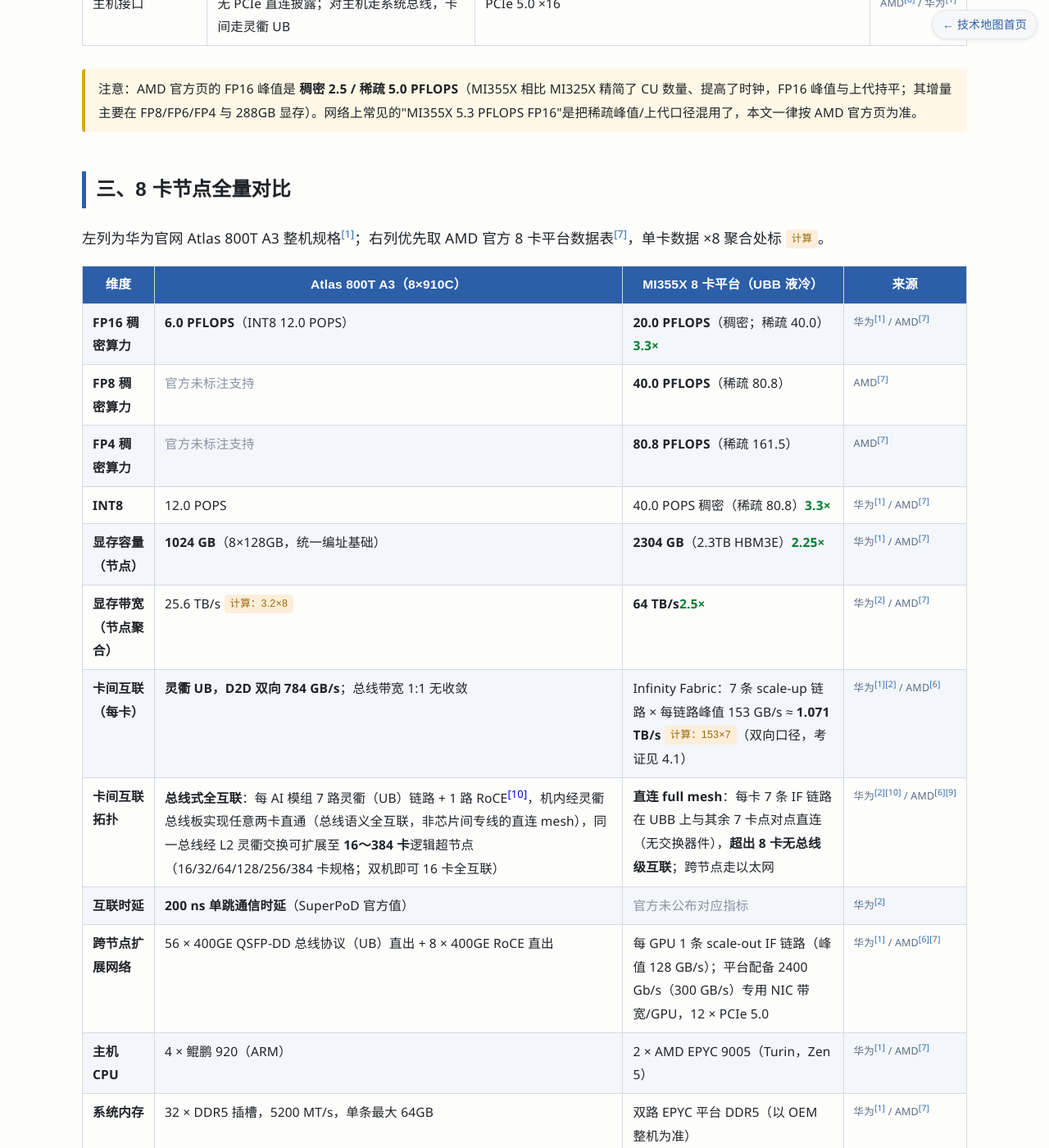
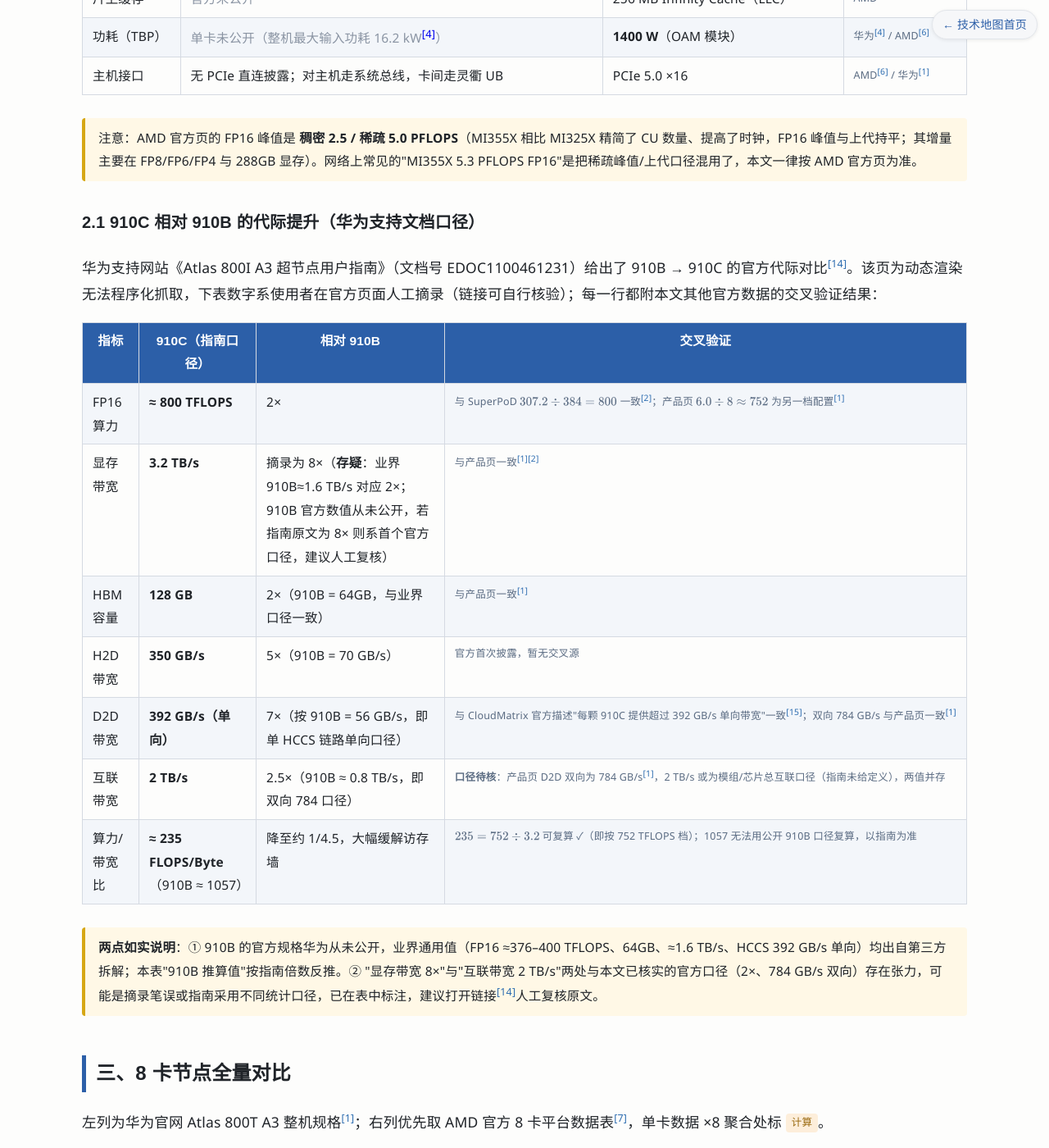
Before and after one commit to luxiangz/llm-tech-map, a Jekyll site: the page docs/hardware/atlas800a3-vs-mi355x.html, which Jekyll copies as it is, in a window 1280 px wide and 1400 px high, scrolled down 2167 px. Shown: the whole window at 82% size. Built offline with Jekyll 4.4.1, drawn with Linux system fonts in a browser that asks for light colours; a style sheet for code colours, icons or effects is not loaded; some of the changed text lies outside the part shown.

Commit message:
Atlas A3 vs MI355X 对比更新：新增 910C vs 910B 代际演进小节（支持文档口径：FP16≈800T/H2D 350G/D2D 392G/算力带宽比235；两处存疑口径已标注）

```diff
--- a/docs/hardware/atlas800a3-vs-mi355x.html
+++ b/docs/hardware/atlas800a3-vs-mi355x.html
@@ -76,7 +76,7 @@
 <tr><th>项目</th><th>昇腾 910C（A3 世代）</th><th>AMD Instinct MI355X</th><th>来源</th></tr>
 <tr><td>架构 / 制程</td><td>达芬奇架构；制程官方未公开</td><td>CDNA 4；台积电 <b>3nm（计算芯片）+ 6nm（I/O 芯片）</b></td><td class="src">AMD<sup><a href="#ref6">[6]</a></sup></td></tr>
 <tr><td>晶体管 / 核心规模</td><td class="na">官方未公开</td><td>185 亿晶体管；16,384 流处理器 / 256 CU / 1024 矩阵核，峰值引擎时钟 2400 MHz</td><td class="src">AMD<sup><a href="#ref6">[6]</a></sup></td></tr>
-<tr><td>FP16 / BF16（稠密）</td><td>≈ 0.75 PFLOPS <span class="calc">计算：6.0÷8</span>；稀疏官方未标注</td><td><b>2.5 PFLOPS</b>（稀疏 5.0）<span class="win">≈3.3×</span></td><td class="src">华为<sup><a href="#ref1">[1]</a></sup> / AMD<sup><a href="#ref6">[6]</a></sup></td></tr>
+<tr><td>FP16 / BF16（稠密）</td><td>≈ 0.75 PFLOPS <span class="calc">计算：6.0÷8</span> ～ 0.8 PFLOPS（SuperPoD 官方值 $307.2 \div 384 = 800$ TFLOPS<sup><a href="#ref2">[2]</a></sup>；支持文档亦标 ≈800 TFLOPS<sup><a href="#ref14">[14]</a></sup>）；稀疏官方未标注</td><td><b>2.5 PFLOPS</b>（稀疏 5.0）<span class="win">≈3.3×</span></td><td class="src">华为<sup><a href="#ref1">[1]</a><a href="#ref2">[2]</a><a href="#ref14">[14]</a></sup> / AMD<sup><a href="#ref6">[6]</a></sup></td></tr>
 <tr><td>FP8</td><td class="na">官方规格未标注 FP8（无公开数据）</td><td><b>5 PFLOPS 稠密 / 10.1 稀疏</b>（MXFP8 与 OCP-FP8 同值）</td><td class="src">AMD<sup><a href="#ref6">[6]</a></sup></td></tr>
 <tr><td>FP4 / FP6</td><td class="na">无官方数据</td><td><b>10.1 PFLOPS</b>（MXFP4 与 MXFP6 同值）</td><td class="src">AMD<sup><a href="#ref6">[6]</a></sup></td></tr>
 <tr><td>INT8</td><td>≈ 1.5 POPS <span class="calc">计算：12.0÷8</span></td><td>5 POPS 稠密 / 10.1 稀疏 <span class="win">≈3.3×</span></td><td class="src">华为<sup><a href="#ref1">[1]</a></sup> / AMD<sup><a href="#ref6">[6]</a></sup></td></tr>
@@ -88,6 +88,20 @@
 <tr><td>主机接口</td><td>无 PCIe 直连披露；对主机走系统总线，卡间走灵衢 UB</td><td>PCIe 5.0 ×16</td><td class="src">AMD<sup><a href="#ref6">[6]</a></sup> / 华为<sup><a href="#ref1">[1]</a></sup></td></tr>
 </table>
 <div class="note">注意：AMD 官方页的 FP16 峰值是 <b>稠密 2.5 / 稀疏 5.0 PFLOPS</b>（MI355X 相比 MI325X 精简了 CU 数量、提高了时钟，FP16 峰值与上代持平；其增量主要在 FP8/FP6/FP4 与 288GB 显存）。网络上常见的"MI355X 5.3 PFLOPS FP16"是把稀疏峰值/上代口径混用了，本文一律按 AMD 官方页为准。</div>
+
+<h3>2.1 910C 相对 910B 的代际提升（华为支持文档口径）</h3>
+<p>华为支持网站《Atlas 800I A3 超节点用户指南》（文档号 EDOC1100461231）给出了 910B → 910C 的官方代际对比<sup class="src"><a href="#ref14">[14]</a></sup>。该页为动态渲染无法程序化抓取，下表数字系使用者在官方页面人工摘录（链接可自行核验）；每一行都附本文其他官方数据的交叉验证结果：</p>
+<table>
+<tr><th>指标</th><th>910C（指南口径）</th><th>相对 910B</th><th>交叉验证</th></tr>
+<tr><td>FP16 算力</td><td><b>≈ 800 TFLOPS</b></td><td>2×</td><td class="src">与 SuperPoD $307.2 \div 384 = 800$ 一致<sup><a href="#ref2">[2]</a></sup>；产品页 $6.0 \div 8 \approx 752$ 为另一档配置<sup><a href="#ref1">[1]</a></sup></td></tr>
+<tr><td>显存带宽</td><td><b>3.2 TB/s</b></td><td>摘录为 8×（<b>存疑</b>：业界 910B≈1.6 TB/s 对应 2×；910B 官方数值从未公开，若指南原文为 8× 则系首个官方口径，建议人工复核）</td><td class="src">与产品页一致<sup><a href="#ref1">[1]</a><a href="#ref2">[2]</a></sup></td></tr>
+<tr><td>HBM 容量</td><td><b>128 GB</b></td><td>2×（910B = 64GB，与业界口径一致）</td><td class="src">与产品页一致<sup><a href="#ref1">[1]</a></sup></td></tr>
+<tr><td>H2D 带宽</td><td><b>350 GB/s</b></td><td>5×（910B = 70 GB/s）</td><td class="src">官方首次披露，暂无交叉源</td></tr>
+<tr><td>D2D 带宽</td><td><b>392 GB/s（单向）</b></td><td>7×（按 910B = 56 GB/s，即单 HCCS 链路单向口径）</td><td class="src">与 CloudMatrix 官方描述"每颗 910C 提供超过 392 GB/s 单向带宽"一致<sup><a href="#ref15">[15]</a></sup>；双向 784 GB/s 与产品页一致<sup><a href="#ref1">[1]</a></sup></td></tr>
+<tr><td>互联带宽</td><td><b>2 TB/s</b></td><td>2.5×（910B ≈ 0.8 TB/s，即双向 784 口径）</td><td class="src"><b>口径待核</b>：产品页 D2D 双向为 784 GB/s<sup><a href="#ref1">[1]</a></sup>，2 TB/s 或为模组/芯片总互联口径（指南未给定义），两值并存</td></tr>
+<tr><td>算力/带宽比</td><td><b>≈ 235 FLOPS/Byte</b>（910B ≈ 1057）</td><td>降至约 1/4.5，大幅缓解访存墙</td><td class="src">$235 = 752 \div 3.2$ 可复算 ✓（即按 752 TFLOPS 档）；1057 无法用公开 910B 口径复算，以指南为准</td></tr>
+</table>
+<div class="note"><b>两点如实说明</b>：① 910B 的官方规格华为从未公开，业界通用值（FP16 ≈376–400 TFLOPS、64GB、≈1.6 TB/s、HCCS 392 GB/s 单向）均出自第三方拆解；本表"910B 推算值"按指南倍数反推。② "显存带宽 8×"与"互联带宽 2 TB/s"两处与本文已核实的官方口径（2×、784 GB/s 双向）存在张力，可能是摘录笔误或指南采用不同统计口径，已在表中标注，建议打开链接<sup class="src"><a href="#ref14">[14]</a></sup>人工复核原文。</div>
 
 <h2>三、8 卡节点全量对比</h2>
 <p>左列为华为官网 Atlas 800T A3 整机规格<sup class="src"><a href="#ref1">[1]</a></sup>；右列优先取 AMD 官方 8 卡平台数据表<sup class="src"><a href="#ref7">[7]</a></sup>，单卡数据 ×8 聚合处标 <span class="calc">计算</span>。</p>
@@ -239,7 +253,9 @@
 <li id="ref11">AMD，Hot Chips 2024 官方演讲《AMD MI300X》（"seven bi-directional links @ 128 GB/s" per OAM）：<a href="https://hc2024.hotchips.org/assets/program/conference/day1/23_HC2024.AMD.MI300X.ASmith(MI300X).v1.Final.20240817.pdf">hc2024.hotchips.org → AMD MI300X</a></li>
 <li id="ref12">TileRT 官方博客《Speed as the Next Scaling Law》（GLM-5.1 decode 激活 ≈42 GB/token（FP8/MXFP8 口径）、8×H200 ≈38 TB/s 聚合带宽的 roofline 账）：<a href="https://www.tilert.ai/blog/speed-as-the-next-scaling-law.html">tilert.ai/blog/speed-as-the-next-scaling-law</a></li>
 <li id="ref13">NVIDIA 官网，NVIDIA H200（HBM3e 141GB、4.8 TB/s）：<a href="https://www.nvidia.com/en-us/data-center/h200/">nvidia.com/en-us/data-center/h200</a></li>
+<li id="ref14">华为技术支持网站，《Atlas 800I A3 超节点用户指南》（文档号 EDOC1100461231）910B/910C 对比章节（FP16 ≈800 TFLOPS、H2D 350 GB/s、D2D 392 GB/s、互联 2 TB/s、算力/带宽比 ≈235 FLOPS/Byte 等出处）：<a href="https://support.huawei.com/enterprise/zh/doc/EDOC1100461231/8eaff0ba?idPath=23710424%7C251366513%7C254884019%7C261408772%7C264117745">support.huawei.com → EDOC1100461231</a></li>
+<li id="ref15">华为云，CloudMatrix384 超节点官方资料（"每颗昇腾 910C 提供超过 392 GB/s 单向 UB 带宽、384 NPU 无阻塞 All-to-All"）：<a href="https://www.huaweicloud.com/intl/zh-cn/news/20250424094932570.html">huaweicloud.com → CloudMatrix384 发布</a></li>
 </ol>
-<p style="font-size:14px;color:#8a94a3">文档生成：2026-09-28；2026-09-30 修订：补充 A3 灵衢"总线式全互联"拓扑口径、AMD Infinity Fabric 链路双向口径考证，新增第八章 Decode 访存墙上限评估（TileRT 口径）。所有数据以两司官方页面/官方文档公开内容为准；标注 <span class="calc">计算</span> 的条目为由官方数据做的乘除推导，未引入第三方数据。</p>
+<p style="font-size:14px;color:#8a94a3">文档生成：2026-09-28；2026-09-30 修订：补充 A3 灵衢"总线式全互联"拓扑口径、AMD Infinity Fabric 链路双向口径考证、第八章 Decode 访存墙上限评估（TileRT 口径）、2.1 节 910C vs 910B 代际演进（华为支持文档口径，两处存疑已标注）。所有数据以两司官方页面/官方文档公开内容为准；标注 <span class="calc">计算</span> 的条目为由官方数据做的乘除推导，未引入第三方数据。</p>
 </body>
 </html>
```
